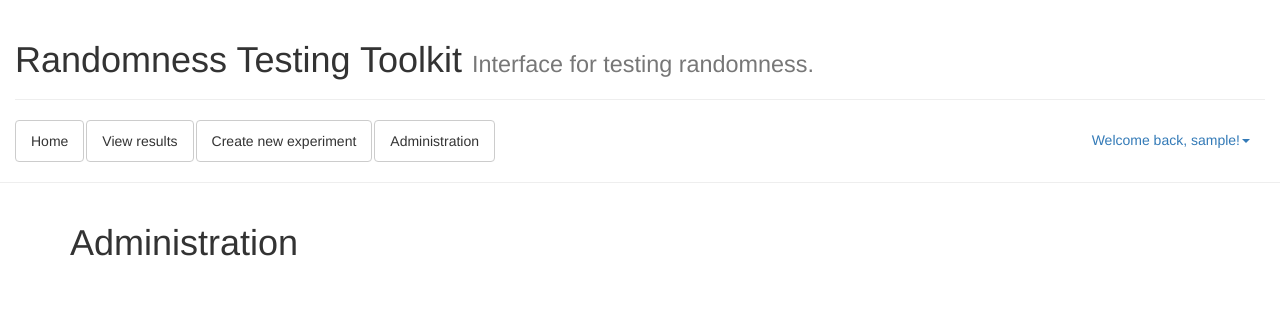
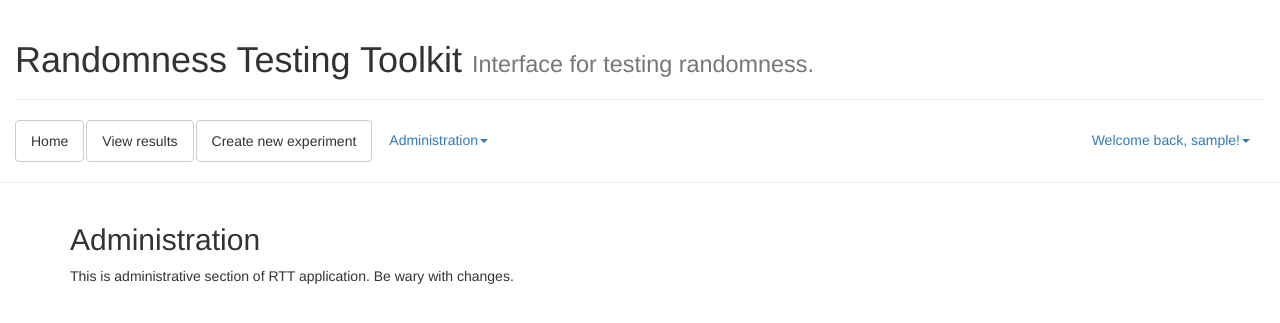
Before and after one commit to crocs-muni/RTTWebInterface, a Django app: page /Administration/ in a window 1280 px wide. Shown: the top 323 px of the page. Run offline with Django 3.2, Linux system fonts and the light colour scheme; the visitor is signed in with stand-in values (Sample User, id 1); parts of the project's set-up code (start-up, migrations or seed data) failed here and were passed over; some libraries are stand-ins or nearby versions.

Commit message:
Added adminstative controls into layout

```diff
--- a/Administration/templates/Administration/index.html
+++ b/Administration/templates/Administration/index.html
@@ -1,5 +1,7 @@
 {% extends 'base_layout.html' %}
 
 {% block content %}
-<h1>{% block title %}Administration{% endblock %}</h1>
+    <h2>{% block title %}Administration{% endblock %}</h2>
+    <p>This is administrative section of RTT application. Be wary with changes.</p>
+    <p style="color: white">Whats the hardest part of a vegetable to eat? The wheelchair. </p>
 {% endblock %}
--- a/templates/base_layout.html
+++ b/templates/base_layout.html
@@ -51,11 +51,33 @@
                             </a>
                         </li>
 
-                        <li>
-                            <a href="{% url 'Administration:index' %}" class="btn btn-default">
-                                Administration
-                            </a>
+                        {% if user.is_superuser %}
+                            <li class="dropdown">
+                                <a href="#" data-toggle="dropdown" class="dropdown-toggle">Administration<strong class="caret"></strong></a>
+                                <ul class="dropdown-menu">
+                                    <li>
+                                        <a href="{% url 'Administration:list_users' %}">Users</a>
+                                    </li>
+                                    <li>
+                                        <a href="{% url 'Administration:add_user' %}">Create new user</a>
+                                    </li>
+                                    <li class="divider"></li>
+                                    <li>
+                                        <a href="#">Access codes</a>
+                                    </li>
+                                    <li>
+                                        <a href="#">Create new access code</a>
+                                    </li>
+                                    <li class="divider"></li>
+                                    <li>
+                                        <a href="#">Predefined configurations</a>
+                                    </li>
+                                    <li>
+                                        <a href="#">Create new configuration</a>
+                                    </li>
+                                </ul>
                         </li>
+                        {% endif %}
 
                         {% if user.is_authenticated %}
                         <li class="dropdown pull-right">
```
